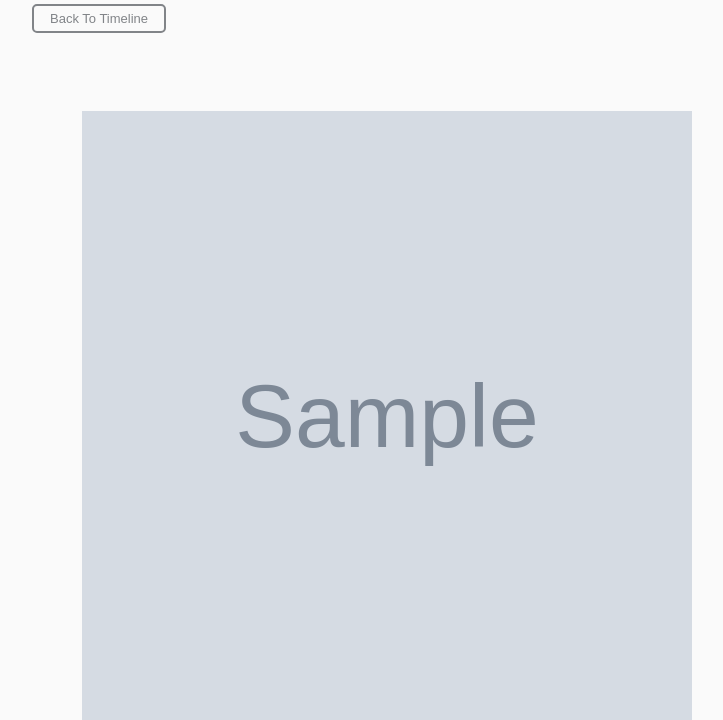
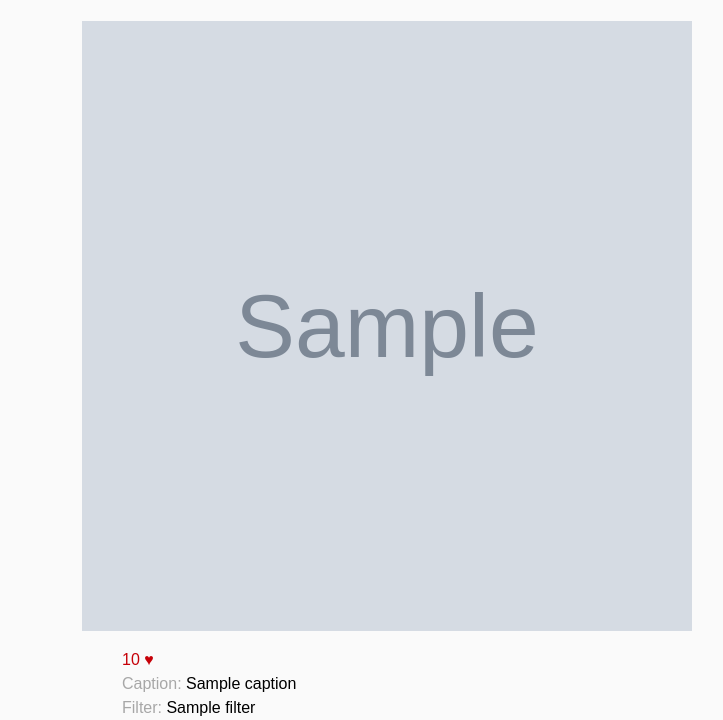
Before and after one commit to DandiW/InstaColor, a Flask app: template templates/photo.html in a window 1280 px wide. Shown: the part 89-809 px from the top of the page, without its empty margins (238-961 px from the left). Run offline with Flask 2, Linux system fonts and the light colour scheme; the template is opened without the code that fills it: most values are stand-ins (such as "Sample title", 1, 10 or a date in 2020); grey boxes marked "Sample" are stand-in pictures; data that the repository does not hold is empty.

Commit message:
Removed unnecessary back button

```diff
--- a/templates/photo.html
+++ b/templates/photo.html
@@ -33,12 +33,6 @@
 	</header>
 
 	<div id="holder">
-		<div id="button_bar">
-			<div id="left">
-				<a class="button1" href="/stream/self">Back To Timeline</a>
-			</div>
-		</div>
-
 		<div id ="photo_containner" id="container">
 			<img src="{{ photo.standard_resolution_url }}" width="610" height="610" />
 
```
